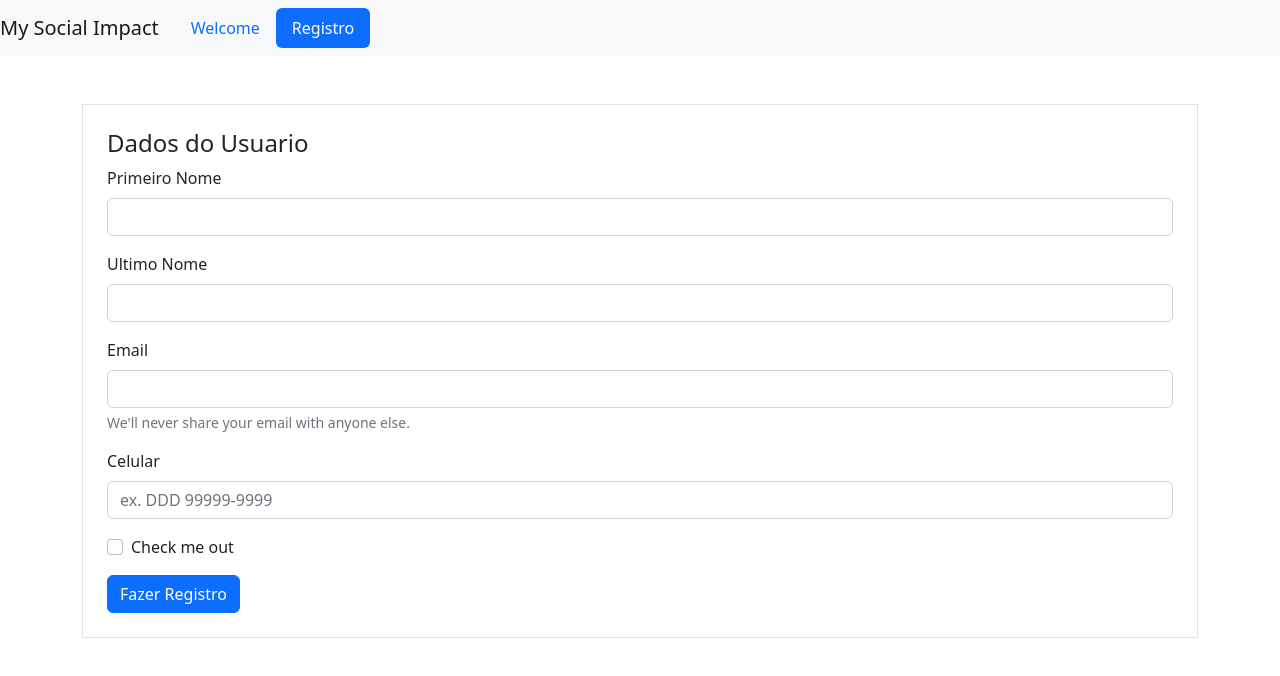
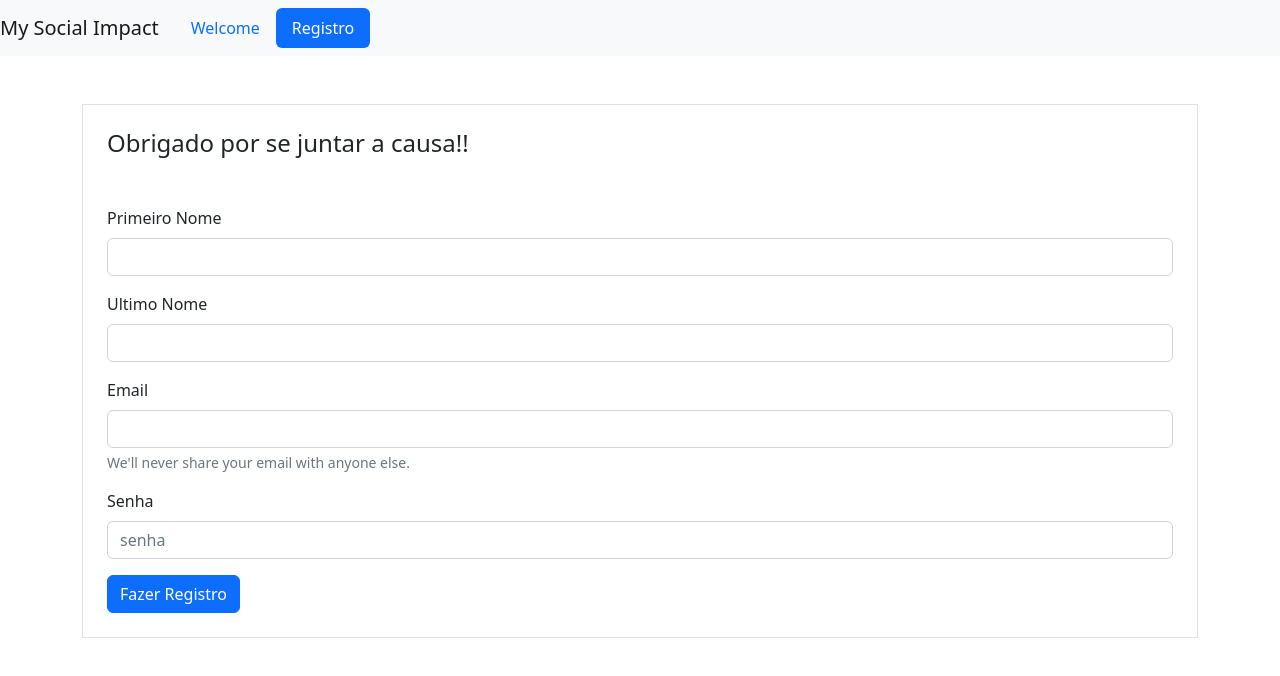
Before and after one commit to antonio-dembo/my-social-impact, an Angular app in the folder Web/ClientApp/MySocialImpact/: page /registro in a window 1280 px wide. Shown: the top 676 px of the page. Built offline with nearby package versions, Linux system fonts and the light colour scheme.

Commit message:
Add support for data registration

```diff
--- a/Web/ClientApp/MySocialImpact/src/app/app.module.ts
+++ b/Web/ClientApp/MySocialImpact/src/app/app.module.ts
@@ -1,4 +1,5 @@
 import { NgModule } from '@angular/core';
+import { ReactiveFormsModule } from '@angular/forms';
 import { BrowserModule } from '@angular/platform-browser';
 
 import { RouterModule } from '@angular/router';
@@ -14,11 +15,12 @@ import { WelcomeComponent } from './paginas/publicas/welcome.component';
   ],
   imports: [
     BrowserModule,
+    ReactiveFormsModule,
     RouterModule.forRoot([
+      { path: '', redirectTo: '/welcome', pathMatch: 'full'},
       { path: 'registro', component: RegistroComponent},
       { path: 'welcome', component: WelcomeComponent},
-      { path: '', redirectTo: '/welcome', pathMatch: 'full'},
-      { path: '**', redirectTo: '/welcome', pathMatch: 'full'}
+      //{ path: '**', redirectTo: '/welcome', pathMatch: 'full'}
      ])
   ],
   bootstrap: [AppComponent]
--- a/Web/ClientApp/MySocialImpact/src/app/paginas/publicas/registro.component.html
+++ b/Web/ClientApp/MySocialImpact/src/app/paginas/publicas/registro.component.html
@@ -1,32 +1,34 @@
 <div class="container-fluid border p-4 mt-5">
 
-  <h4>Dados do Usuario</h4>
-  <form>
-    <div class="mb-3">
-      <label for="inputFirstName" class="form-label">Primeiro Nome</label>
-      <input type="text" class="form-control" id="inputFirstName">
+  <h4>Obrigado por se juntar a causa!! </h4>
+
+  <form [formGroup]= "checkoutForm" (ngSubmit) ="registerUser()">
+    <div class="mb-3 mt-5">
+      <label for="inputEmail" class="form-label">Primeiro Nome</label>
+      <input type="text" formControlName= "firstName" class="form-control" id="inputFirstName">
     </div>
+
     <div class="mb-3">
       <label for="inputLastName" class="form-label">Ultimo Nome</label>
-      <input type="text" class="form-control" id="inputLastName">
+      <input id="inputLastName" type="text" formControlName= "lastName" class="form-control" >
     </div>
+
     <div class="mb-3">
       <label for="inputEmail" class="form-label">Email</label>
-      <input type="email" class="form-control" id="inputEmail" aria-describedby="emailHelp">
+      <input type="email" formControlName= "email" class="form-control" id="inputEmail" aria-describedby="emailHelp">
       <div id="emailHelp" class="form-text">We'll never share your email with anyone else.</div>
     </div>
+
     <div class="mb-3">
-      <label for="inputPhone" class="form-label">Celular</label>
-      <input type="text" class="form-control" id="inputPhone" placeholder="ex. DDD 99999-9999">
+      <label for="inputPassword" class="form-label">Senha</label>
+      <input type="password" formControlName= "password" class="form-control" id="inputPassword" placeholder="senha">
     </div>
-    <div class="mb-3 form-check">
-      <input type="checkbox" class="form-check-input" id="exampleCheck1">
-      <label class="form-check-label" for="exampleCheck1">Check me out</label>
-    </div>
-    <button type="submit" class="btn btn-primary" (click)="registrarUsuario()">Fazer Registro</button>
 
-    <div *ngIf="message" class="form-text">
-      Test massage is: {{ message }}
-    </div>
+    <button type="submit" class="btn btn-primary">Fazer Registro</button>
+
   </form>
+
+  <div *ngIf="message" class="form-text">
+    Test massage is: {{ message }}
+  </div>
 </div>
--- a/Web/ClientApp/MySocialImpact/src/app/paginas/publicas/registro.component.ts
+++ b/Web/ClientApp/MySocialImpact/src/app/paginas/publicas/registro.component.ts
@@ -1,4 +1,5 @@
 import { Component, OnInit } from '@angular/core';
+import { FormBuilder } from '@angular/forms';
 
 @Component({
   selector: 'msi-registro',
@@ -8,16 +9,23 @@ import { Component, OnInit } from '@angular/core';
 export class RegistroComponent implements OnInit {
   message: string = '';
 
-  constructor() { }
+  checkoutForm = this.formBuilder.group({
+    firstName: '',
+    lastName: '',
+    email: '',
+    password: ''
+  })
+
+  constructor(private formBuilder: FormBuilder) { }
 
   ngOnInit(): void {
   }
 
-  /**
-   * registrarUsuario
-   */
-  public registrarUsuario() {
+  public registerUser() {
+    console.warn("Your order has been submitted ", this.checkoutForm.value);
+
     this.message = "Vamos registrar o usuario.";
+
   }
 
 }
```
Also changed, not shown: Web/ClientApp/MySocialImpact/src/app/app.component.html (+0 -8 lines).
